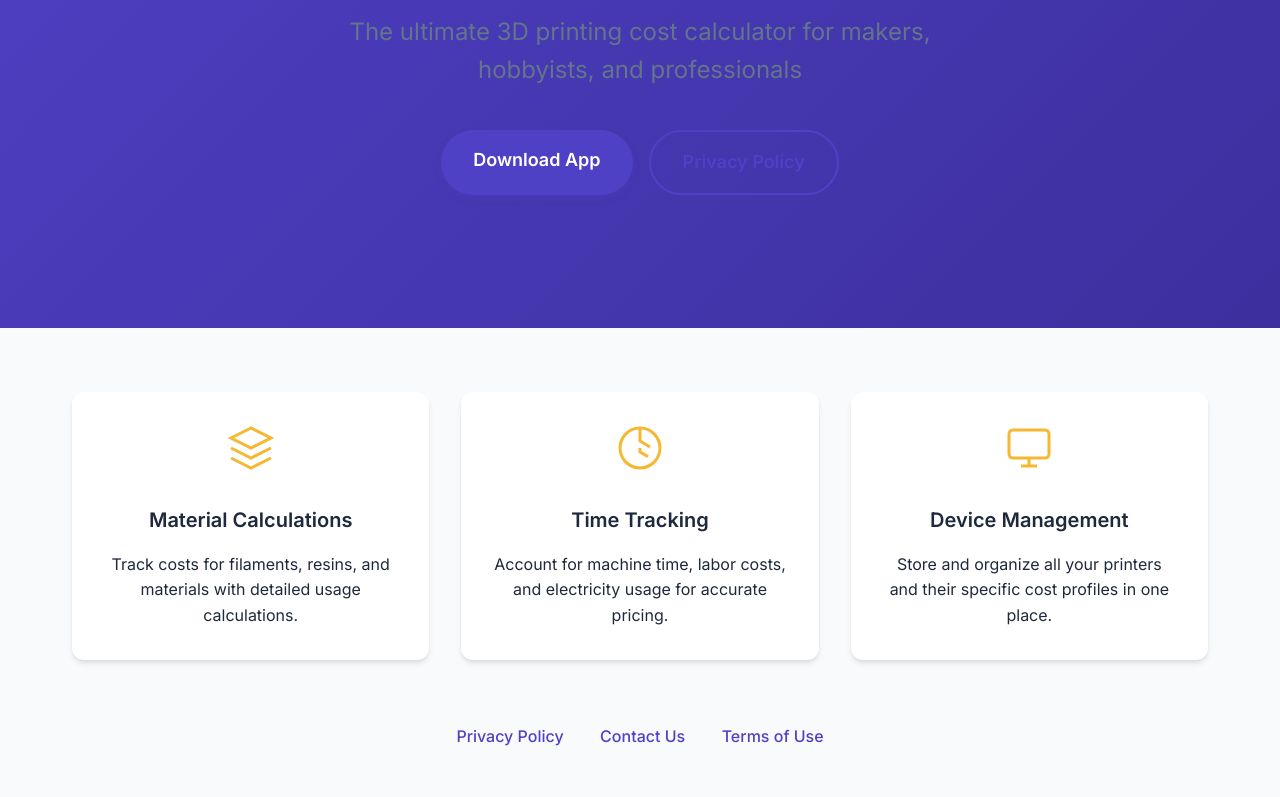
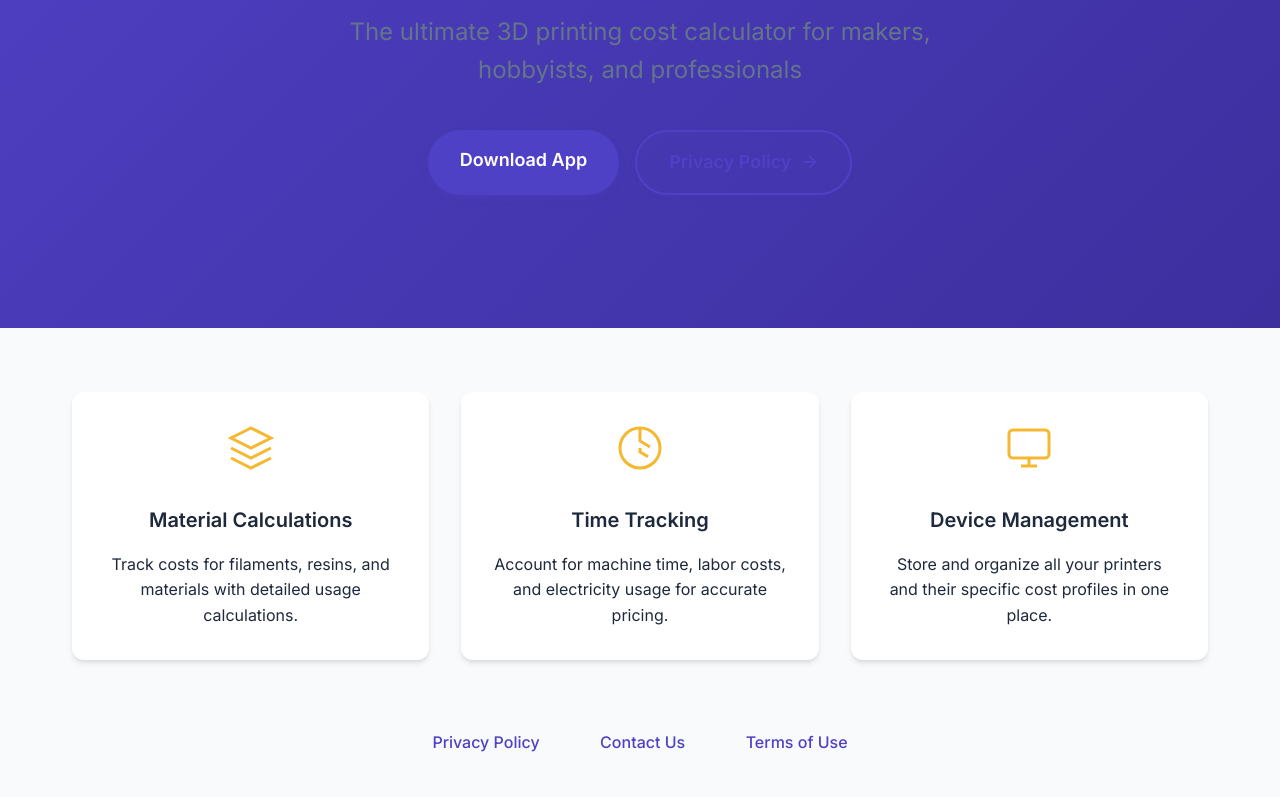
Before and after one commit to rahul01/PrintPriceProSite, a website: page index.html in a window 1280 px wide. Shown: the part 383-1180 px from the top of the page. Drawn offline with Linux system fonts and the light colour scheme.

Commit message:
Improve privacy policy button styling to make it clearly clickable

```diff
--- a/index.html
+++ b/index.html
@@ -81,13 +81,16 @@
         }
 
         .secondary-button {
-            background-color: transparent;
+            background-color: rgba(79, 65, 197, 0.08);
             color: var(--primary-color);
             border: 2px solid var(--primary-color);
+            box-shadow: 0 2px 4px rgba(79, 65, 197, 0.15);
         }
 
         .secondary-button:hover {
-            background-color: rgba(79, 65, 197, 0.05);
+            background-color: rgba(79, 65, 197, 0.15);
+            transform: translateY(-1px);
+            box-shadow: 0 4px 6px rgba(79, 65, 197, 0.2);
         }
 
         .features {
@@ -135,12 +138,16 @@
             margin: 0 1rem;
             text-decoration: none;
             font-weight: 500;
-            transition: color 0.2s ease;
+            transition: all 0.2s ease;
+            padding: 6px 12px;
+            border-radius: 4px;
+            display: inline-block;
         }
 
         .links a:hover {
             color: var(--accent-color);
             text-decoration: underline;
+            background-color: rgba(79, 65, 197, 0.08);
         }
 
         @media (max-width: 768px) {
@@ -186,7 +193,7 @@
 
             <div class="cta-buttons">
                 <a href="#" class="cta-button primary-button">Download App</a>
-                <a href="privacy.html" class="cta-button secondary-button">Privacy Policy</a>
+                <a href="privacy.html" class="cta-button secondary-button">Privacy Policy <span style="margin-left: 5px;">&rarr;</span></a>
             </div>
         </div>
     </header>
```
